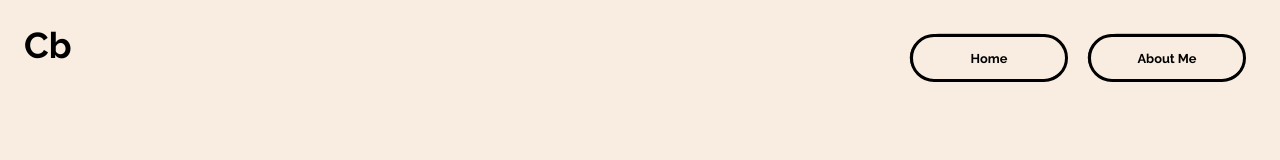
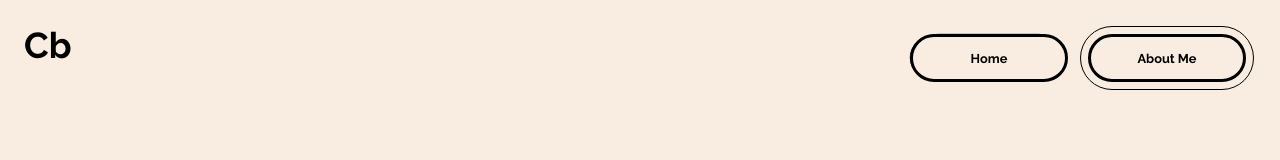
Before and after one commit to hottinet/casey-site-v2, a Next.js app: page /about in a window 1280 px wide. Shown: the top 160 px of the page. Built offline with nearby package versions, Linux system fonts and the light colour scheme.

Commit message:
nav buttons stay open on their referenced pages

```diff
--- a/src/components/buttons/TextButton.tsx
+++ b/src/components/buttons/TextButton.tsx
@@ -7,6 +7,7 @@ import { ButtonProps } from './types';
 type TextButtonProps = Omit<ButtonProps, 'children'> & {
   label: string;
   buttonClassName?: string;
+  forceHover?: boolean;
 };
 
 const AnimationWrapper = styled.div`
@@ -16,7 +17,7 @@ const AnimationWrapper = styled.div`
   margin: ${({ theme }) => theme.spacing[4]};
 `;
 
-const StyledButton = styled(Button)`
+const StyledButton = styled(Button)<Pick<TextButtonProps, 'forceHover'>>`
   height: ${({ theme }) => theme.spacing[48]};
   padding: ${({ theme }) => theme.spacing[12]};
   min-width: 9.875rem;
@@ -38,7 +39,8 @@ const StyledButton = styled(Button)`
       }`};
     border-radius: 60px;
     transform-origin: center center;
-    transform: scale(0.91, 0.75);
+    transform: ${({ forceHover }) =>
+      forceHover ? 'scale(1)' : 'scale(0.91, 0.75)'};
     transition: transform 0.2s linear;
   }
   &:hover {
@@ -61,10 +63,12 @@ const TextButton: React.FC<TextButtonProps> = ({
   className,
   buttonClassName,
   type,
+  forceHover,
 }) => (
   <AnimationWrapper className={className}>
     <StyledButton
       className={buttonClassName}
+      forceHover={forceHover}
       type={type}
       variant={variant}
       onClick={onClick}
--- a/src/components/meta/NavBar.tsx
+++ b/src/components/meta/NavBar.tsx
@@ -1,6 +1,8 @@
 import styled from '@emotion/styled';
+import { useRouter } from 'next/router';
 import { useContext } from 'react';
 
+import { ABOUT_ROUTE, HOME_ROUTE } from '~/constants/routing';
 import { BreakpointsContext } from '~/contexts/breakpointsContext';
 
 import FlexBox from '../box/FlexBox';
@@ -14,6 +16,7 @@ const CaseyLink = styled(Link)`
 
 const NavBar: React.FC = () => {
   const breakpoints = useContext(BreakpointsContext);
+  const { pathname } = useRouter();
   return (
     <FlexBox justifyContent="space-between" p={24} pb={80}>
       <CaseyLink href="/" internal noHoverStyles>
@@ -22,10 +25,18 @@ const NavBar: React.FC = () => {
       {breakpoints.includes('sm') && (
         <FlexBox>
           <Link href="/" internal noHoverStyles>
-            <TextButton label="Home" onClick={undefined} />
+            <TextButton
+              forceHover={pathname === HOME_ROUTE}
+              label="Home"
+              onClick={undefined}
+            />
           </Link>
           <Link href="/about" internal noHoverStyles>
-            <TextButton label="About Me" onClick={undefined} />
+            <TextButton
+              forceHover={pathname === ABOUT_ROUTE}
+              label="About Me"
+              onClick={undefined}
+            />
           </Link>
         </FlexBox>
       )}
```
